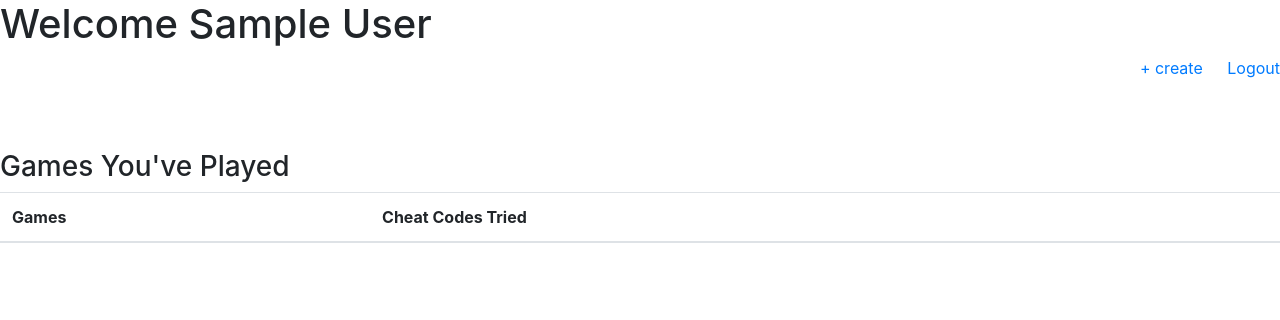
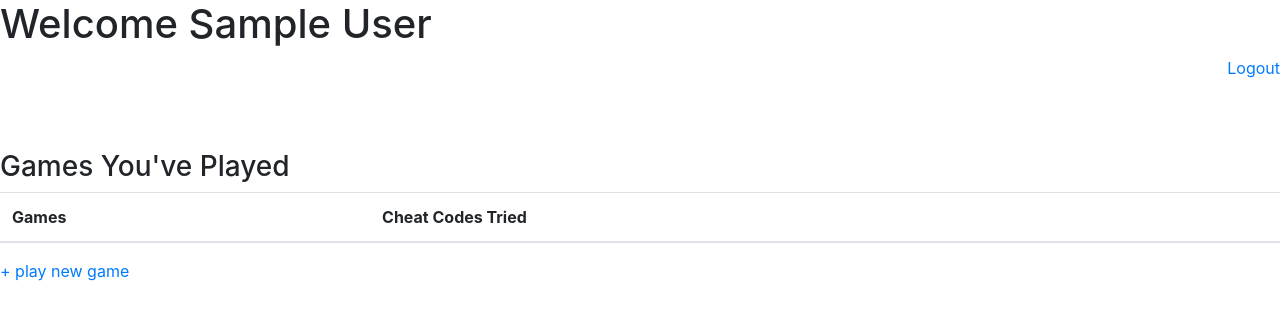
Before and after one commit to aaronyribe/cheat-codes, a Flask app: page /dashboard in a window 1280 px wide. Shown: the top 320 px of the page. Run offline with Flask 2, Linux system fonts and the light colour scheme; the visitor is signed in with stand-in values (Sample User, id 1); data that the repository does not hold is empty; some libraries are stand-ins or nearby versions.

Commit message:
added games_played table back in

```diff
--- a/flask_app/controllers/users.py
+++ b/flask_app/controllers/users.py
@@ -7,9 +7,11 @@ from flask_app.models.verified import Verified
 from flask_bcrypt import Bcrypt
 bcrypt = Bcrypt(app)
 
+
 @app.route('/')
 def index():
     return render_template('index.html')
+
 
 @app.route('/register',methods=['POST'])
 def register():
@@ -26,6 +28,7 @@ def register():
 
     return redirect('/dashboard')
 
+
 @app.route('/login',methods=['POST'])
 def login():
     user = User.get_by_email(request.form)
@@ -39,6 +42,7 @@ def login():
     session['user_id'] = user.id
     return redirect('/dashboard')
 
+
 @app.route('/dashboard')
 def dashboard():
     if 'user_id' not in session:
@@ -46,12 +50,31 @@ def dashboard():
     data ={
         'id': session['user_id'],
     }
-    return render_template("dashboard.html",user=User.get_by_id(data), games=Game.get_by_user_id(data) ) # TODO what should be shown on the dashboard??? shows=Show.get_all(),)
+    return render_template("dashboard.html",user=User.get_by_id(data), games=Game.get_by_user_id(data) )
+
 
 @app.route('/logout')
 def logout():
     session.clear()
     return redirect('/')
+
+
+@app.route("/play_game", methods=['GET','POST'])
+def play_game():
+    if request.method == "POST":
+        data ={
+            "user_id": session['user_id'],
+            "game_id": request.form['game_id'],
+        }
+        Game.play(data)
+        return redirect('/dashboard')
+    return render_template("play_game.html", games=Game.get_all())
+
+
+@app.route("/unplay_game/<game_id>")
+def unplay_game(id):
+    game = Game.unplay({'user_id': session['user_id'], 'game_id': game_id})
+    return redirect('/dashboard')
 
 
 @app.route("/create_game", methods=['GET','POST'])
@@ -62,19 +85,20 @@ def create_game():
         data ={
             "title": request.form['title'],
             "release_year": request.form['release_year'],
+            "posted_by": session['user_id'],
         }
-        breakpoint()
         game = Game.save(data)
-        return redirect('/dashboard')
+        return redirect('/play_game')
     return render_template("create_game.html")
+
 
 @app.route("/edit_game/<id>",methods=['GET','POST'])
 def edit_game(id):
     if request.method == "GET":
         game = Game.get_by_id({'id': id})
         form = {
-            "title": request.form['title'],
-            "release_year": request.form['release_year'],
+            "title": game.title,
+            "release_year": game.release_year,
         }
     elif request.method == "POST":
         if not Game.validate_edit(request.form):
@@ -95,6 +119,7 @@ def display_game(id):
     user = User.get_by_id({'id': game.posted_by})
     return render_template("display_game.html", game=game, posted_by=f'{user.first_name} {user.last_name}')
 
+
 @app.route("/delete_game/<id>")
 def delete_game(id):
     game = Game.delete_by_id({'id': id})
--- a/flask_app/models/game.py
+++ b/flask_app/models/game.py
@@ -8,7 +8,7 @@ class Game:
         self.id = data['id']
         self.title = data['title']
         self.release_year = data['release_year']
-
+        self.posted_by = data['posted_by']
 
     @classmethod
     def update(cls,data):
@@ -17,7 +17,7 @@ class Game:
 
     @classmethod
     def save(cls,data):
-        query = "INSERT INTO cheat_code_schema.games (title,release_year) VALUES(%(title)s,%(release_year)s)"
+        query = "INSERT INTO cheat_code_schema.games (title,release_year,posted_by) VALUES(%(title)s,%(release_year)s,%(posted_by)s)"
         return connectToMySQL(cls.db).query_db(query,data)
 
     @classmethod
@@ -30,8 +30,18 @@ class Game:
         return games
 
     @classmethod
+    def play(cls,data):
+        query = "INSERT INTO cheat_code_schema.games_played (user_id,game_id) VALUES(%(user_id)s,%(game_id)s);"
+        return connectToMySQL(cls.db).query_db(query,data)
+
+    @classmethod
+    def unplay(cls,data):
+        query = "DELETE FROM cheat_code_schema.games_played WHERE user_id=%(user_id)s AND game_id=%(game_id)s;"
+        return connectToMySQL(cls.db).query_db(query,data)
+
+    @classmethod
     def get_by_user_id(cls,data):
-        query = "SELECT * FROM cheat_code_schema.games AS g JOIN cheat_code_schema.cheat_codes AS c ON g.id=c.game_id JOIN cheat_code_schema.verified AS v ON c.id=v.cheat_code_id WHERE v.user_id=%(id)s;"
+        query = "SELECT * FROM cheat_code_schema.games AS games JOIN cheat_code_schema.games_played ON games.id=game_id WHERE user_id=%(id)s;"
         results = connectToMySQL(cls.db).query_db(query,data)
         games = []
         if not results:
@@ -42,7 +52,7 @@ class Game:
 
     @classmethod
     def get_by_title(cls,data):
-        query = "SELECT * FROM cheat_code_schema.games WHERE title = %(title)s;"
+        query = "SELECT * FROM cheat_code_schema.games WHERE title = %(title)s;" # TODO Make this a fuzzy text search
         results = connectToMySQL(cls.db).query_db(query,data)
         if len(results) < 1:
             return False
--- a/flask_app/templates/dashboard.html
+++ b/flask_app/templates/dashboard.html
@@ -9,8 +9,7 @@
 </head>
 <body>
     <h1>Welcome {{user.first_name}}</h1>
-    <div class="text-right"><a href="/create_game" style="margin-right:20px">+ create</a>
-    <a href="/logout">Logout</a></div>
+    <div class="text-right"><a href="/logout">Logout</a></div>
     <h3 style="margin-top:70px">Games You've Played</h3>
     <table class="table table-striped">
         <thead>
@@ -26,11 +25,12 @@
             <tr>
                 <td>{{ game.title }} ({{ game.release_year }})</td>
                 <td>3 out of 22</td>
-                <td><a href="/display_game/{{game.id}}">game </a>{% if game.posted_by == user.id %}<a href="/edit_game/{{game.id}}">edit</a> <a href="/delete_game/{{game.id}}">delete</a>{% endif %}</td>
+                <td><a href="/display_game/{{game.id}}">show</a> | <a href="/unplay_game/{{game.id}}">unplay</a>{% if game.posted_by == user.id %} | <a href="/edit_game/{{game.id}}">edit</a> | <a href="/delete_game/{{game.id}}">delete from DB</a>{% endif %}</td>
             </tr>
             {% endfor %}
             {% endif %}
         </tbody>
     </table>
+		<a href="/play_game" style="margin-right:20px">+ play new game</a>
 </body>
 </html>
```
Also changed, not shown: flask_app/models/cheat_code.sql (+31 -1 lines), flask_app/templates/play_game.html (renamed from flask_app/templates/create_game.html, +15 -8 lines), 2 other files.
